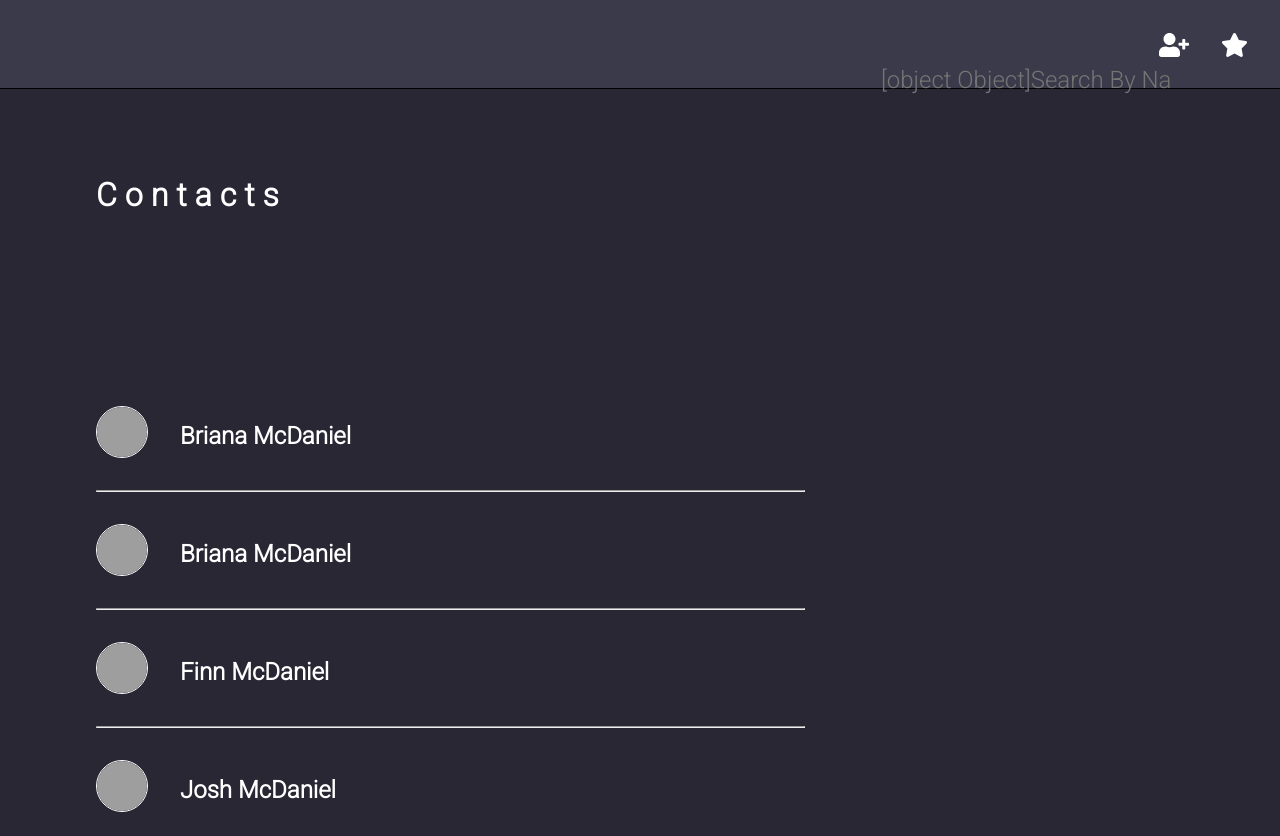
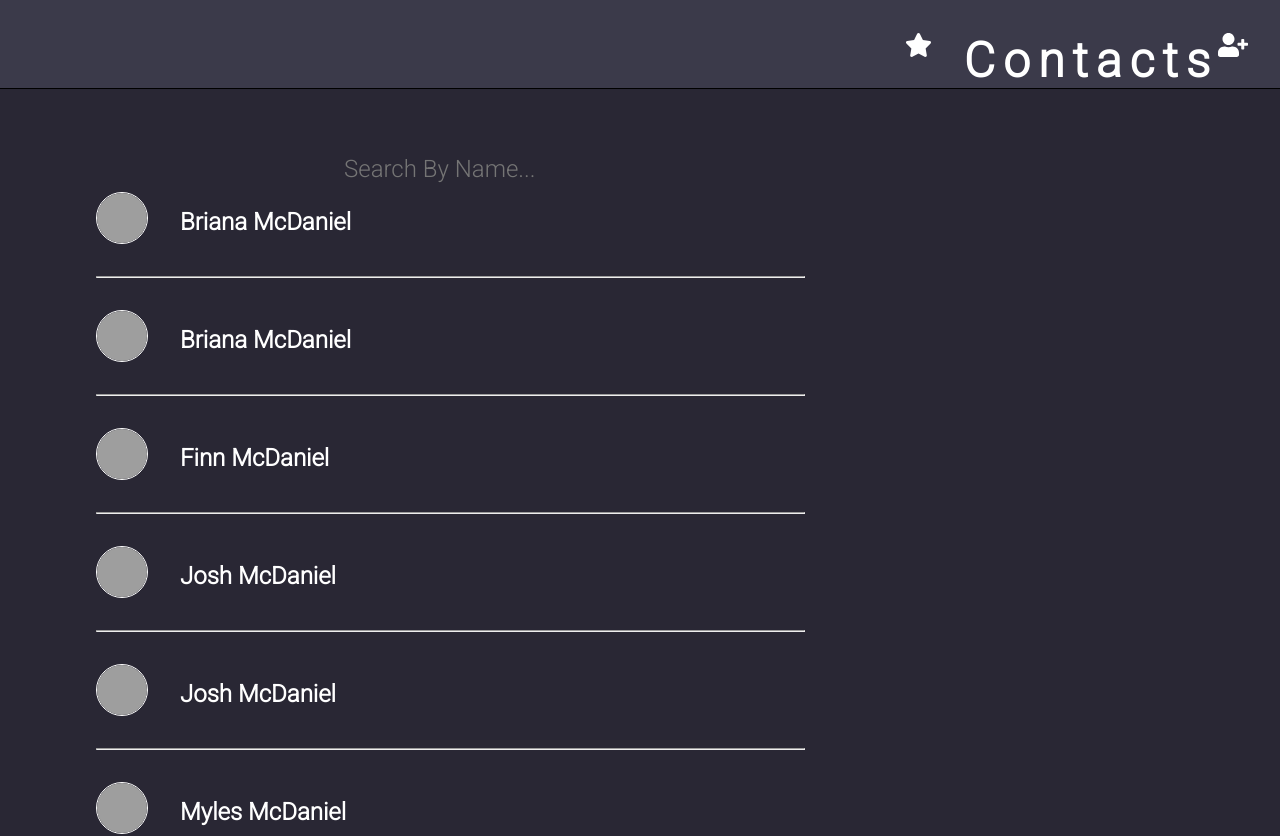
Before and after one commit to mcdanije22/new_contact_app, a React (Create React App) app: page / in a window 1280 px wide. Shown: the top 836 px of the page. Built offline with nearby package versions, Linux system fonts and the light colour scheme; grey boxes are pictures that could not be loaded.

Commit message:
fixing ui

```diff
--- a/src/App.js
+++ b/src/App.js
@@ -1,11 +1,8 @@
 import React, { Component } from 'react';
 import './App.scss';
 import NavigationBar from './components/navigationBar/NavigationBar';
-import HeroProfile from './components/heroProfile/HeroProfile';
 import ContactDisplay from './components/contacts/ContactDisplay';
 import AddForm from './components/addForm/AddForm';
-import SearchField from './components/searchField/SearchField'
-import StarredList from './components/StarredList/StarredList';
 
 
 class App extends Component {
@@ -295,7 +292,8 @@ console.log(contacts)
         clearAddForm = {this.clearAddForm}
         />
           <div id = 'main'>
-          <NavigationBar
+
+            <NavigationBar
           modalToggle = {this.addFormModalToggle}
           toggleSearchField={this.toggleSearchField}
           toggleFavoriteList = {this.toggleFavoriteList}
@@ -304,12 +302,8 @@ console.log(contacts)
           addFormModal={this.state.addFormModal}
           searchField = {this.state.searchField}
           inputChange={this.inputChange}
-          searchFieldToggle={this.state.searchFieldToggle}
+          />
 
-          />
-            <h1 id='contactCount'>
-             Contacts
-            </h1>
           <ContactDisplay
             contactList = {this.state.showFavorites?favoriteList:this.state.contactList}
             searchField={this.state.searchField}
--- a/src/components/heroProfile/HeroProfile.js
+++ /dev/null
@@ -1,13 +0,0 @@
-import React from 'react';
-import photo from './contact_1.jpg';
-import './heroProfile.scss';
-
-const HeroProfile = ()=>{
-
-    return(
-        <div id ='profile'>
-           <input type='image' id='profileBtn' src={photo} alt='current user profile picture'/>
-        </div>
-    )
-}
-export default HeroProfile;
--- a/src/components/heroProfile/heroProfile.scss
+++ /dev/null
@@ -1,8 +0,0 @@
-#profileBtn{
-    border-radius: 50%;
-    float:right;
-    margin:3rem;
-    border: .2rem white solid;
-    width:150px;
-    height:150px;
-        }
--- a/src/components/navigationBar/NavigationBar.js
+++ b/src/components/navigationBar/NavigationBar.js
@@ -2,7 +2,7 @@ import React from 'react';
 import { FontAwesomeIcon } from '@fortawesome/react-fontawesome';
 import { faSearch, faUserPlus, faStar } from '@fortawesome/free-solid-svg-icons';
 import './navigationBar.scss';
-import SearchField from './searchField/SearchField'
+import SearchField from './searchField/SearchField';
 
 
 const NavigationBar = ({
@@ -13,23 +13,26 @@ const NavigationBar = ({
     searchFieldToggle,
     addFormModal,
     searchField,
-    inputChange,
+    inputChange
 })=>{
 
     return(
             <ul id ='nav'>
-                <li>
-                <SearchField
-                searchField = {searchField}
-                inputChange={inputChange}
-                searchFieldToggle={searchFieldToggle}
-                />
-
+         <li>
+                    <button
+                    type='button'
+                    id ='favBtn'
+                    onClick = {toggleFavoriteList}
+                    style={{color:showFavorites?'#F1C40F': 'white'}}>
+                    <FontAwesomeIcon icon={faStar} />
+                    </button>
                 </li>
 
 
-                {/* <hr className='navLine'/> */}
+                <li>
 
+               <h1 id='contactHeader'>Contacts</h1>
+                </li>
                 <li>
                     <button
                     type='button'
@@ -39,17 +42,15 @@ const NavigationBar = ({
                     <FontAwesomeIcon icon={faUserPlus} />
                     </button>
                 </li>
-
-                <li>
-                    <button
-                    type='button'
-                    id ='favBtn'
-                    onClick = {toggleFavoriteList}
-                    style={{color:showFavorites?'#F1C40F': 'white'}}>
-                    <FontAwesomeIcon icon={faStar} />
-                    </button>
+                <li id='search'>
+                <SearchField
+                searchField = {searchField}
+                inputChange={inputChange}
+                searchFieldToggle={searchFieldToggle}
+                />
                 </li>
             </ul>
+
     )
 }
 export default NavigationBar;
--- a/src/components/navigationBar/navigationBar.scss
+++ b/src/components/navigationBar/navigationBar.scss
@@ -6,25 +6,39 @@ $desktop:1024px;
 }
 
 #nav{
+  background:#292734;
+  list-style: none;
 
+// background: linear-gradient(185deg, rgba(59,69,102,1) 0%, rgba(40,46,73,1) 100%);
+  padding:2rem 0 2rem 0;
+  top:0;
+  width:100%;
+  display:flex;
+  justify-content: space-between;
+  position: fixed;
+  flex-wrap: wrap;
+
+  #search{
+    width:100%;
+    margin-left:13rem;
+    margin-top:2rem;
+  }
+  #contactHeader{
+    font-size:3rem;
+    color: white;
+    text-align: center;
+    letter-spacing: 8px;
+  }
 
     // background: rgb(59,69,102);
-          background:#292734;
-        // background: linear-gradient(185deg, rgba(59,69,102,1) 0%, rgba(40,46,73,1) 100%);
-          padding:2rem 0 2rem 0;
-          width:100%;
-          display:flex;
-          justify-content: space-around;
-          position: fixed;
+
         #addBtn, #searchBtn, #favBtn{
-            font-size:5rem;
+            font-size:3rem;
             border:none;
             background-color:transparent;
             color:white;
         }
-        .navLine{
-          display:none;
-        }
+
 }
 
 @include desktop{
--- a/src/components/navigationBar/searchField/SearchField.js
+++ b/src/components/navigationBar/searchField/SearchField.js
@@ -1,7 +1,6 @@
 import React from 'react';
 import './searchField.scss';
-import { FontAwesomeIcon } from '@fortawesome/react-fontawesome';
-import { faSearch } from '@fortawesome/free-solid-svg-icons';
+
 
 
 
@@ -10,7 +9,6 @@ const SearchField = ({
     inputChange,
     searchFieldToggle,
 }) =>{
-    const icon = <FontAwesomeIcon id ='searchBtn' icon={faSearch} />
     return(
         <React.Fragment >
             <input
@@ -19,7 +17,7 @@ const SearchField = ({
             name='searchField'
             value={searchField}
             onChange={inputChange}
-            placeholder={`${icon}Search By Name...`}
+            placeholder={'Search By Name...'}
             />
             {console.log(searchField)}
 
```
Also changed, not shown: src/components/TopBarNavigation/TopBarNavigation.js (deleted, +0 -9 lines), 1 other file (tests, documents, lock files or other folders).
